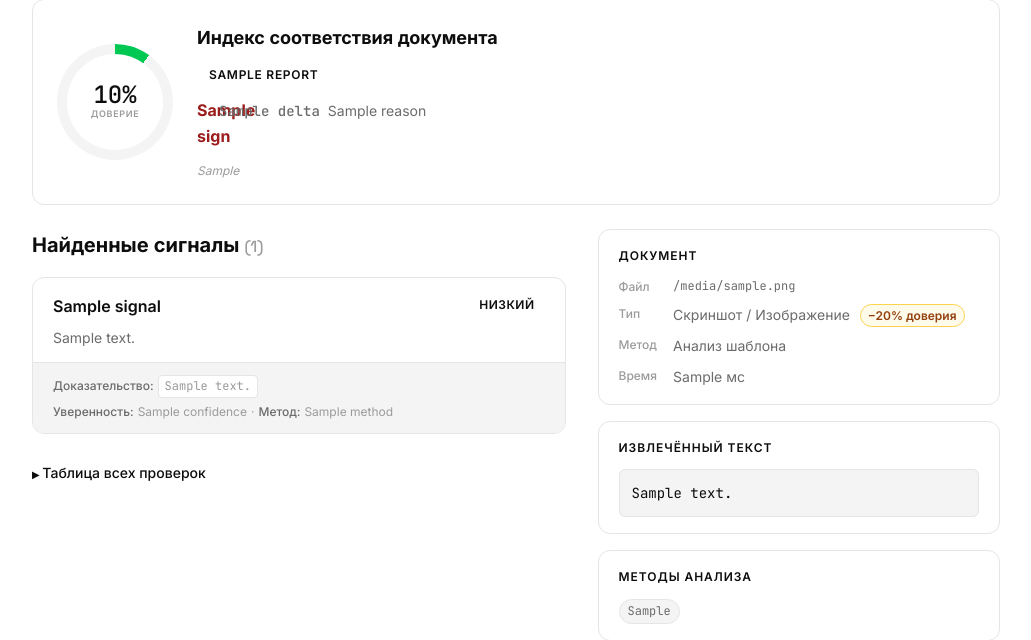
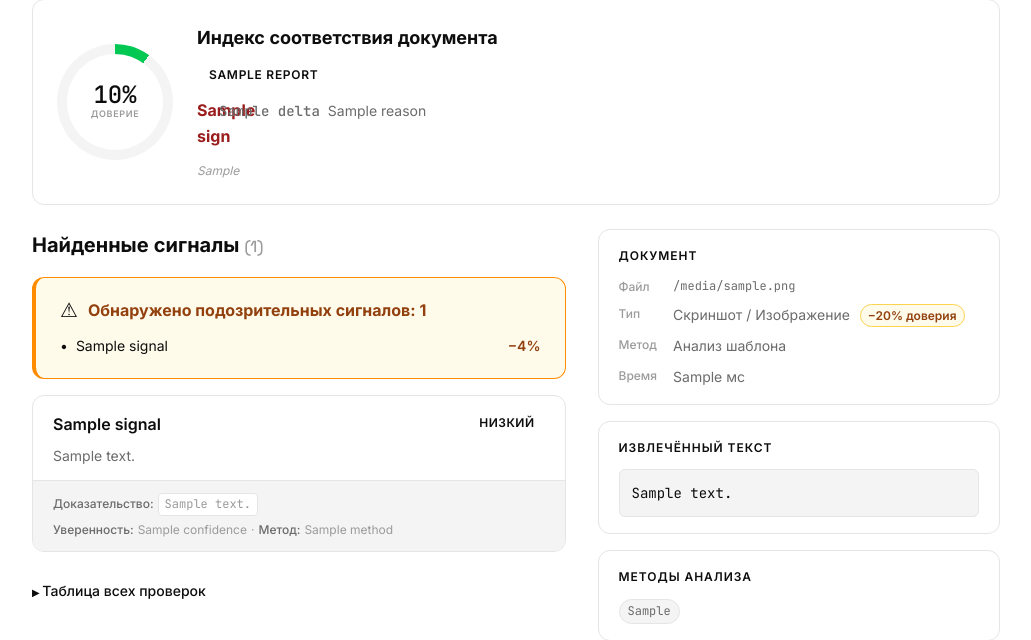
Before and after one commit to Renard-admin/anyk, a FastAPI app: template templates/result.html in a window 1280 px wide. Shown: the part 230-870 px from the top of the page, without its empty margins (124-1155 px from the left). Run offline with FastAPI, Linux system fonts and the light colour scheme; the template is opened without the code that fills it: most values are stand-ins (such as "Sample title", 1, 10 or a date in 2020).

Commit message:
fix: make signals box dynamic with red/green states, add PWA install banner and Web Share Target integration
- result.html: replace static no-signals card with dynamic summary block:
  green check-card when 0 signals, red/yellow warning card listing every
  signal with severity icon and percentage deduction when signals found;
  detailed signal cards still shown below for evidence/confidence/method
- manifest.json: update share_target action to /analyze-share, param name
  to 'file', accept list expanded (image/*, image/png, image/jpeg, image/webp,
  application/pdf); icon sizes set to 192x192 and 512x512 for install prompt
- main.py: add /analyze-share POST route (accepts 'file' param) backed by
  shared _handle_share_upload() helper; /share-target kept for backward compat
- tests/test_pwa.py: update action assertion to accept both share-target URLs

Co-Authored-By: Claude Sonnet 4.6 <noreply@anthropic.com>

```diff
--- a/main.py
+++ b/main.py
@@ -87,29 +87,16 @@ async def index(request: Request):
     return templates.TemplateResponse("index.html", {"request": request})
 
 
-@app.post("/share-target")
-async def share_target(
-    request: Request,
-    receipt: UploadFile = File(default=None),
-):
-    uploaded_file = receipt
-    if uploaded_file is None:
-        form = await request.form()
-        for _, val in form.items():
-            if hasattr(val, "filename") and val.filename:
-                uploaded_file = val
-                break
-
-    if uploaded_file is None:
-        return RedirectResponse(url="/?share_error=no_file", status_code=303)
-
+async def _handle_share_upload(request: Request, uploaded_file) -> "Response":
+    """Shared logic for /share-target and /analyze-share."""
+    from fastapi.responses import RedirectResponse as _RR
     tmp_path = None
     try:
         content = await uploaded_file.read()
         if len(content) > _MAX_FILE_BYTES:
-            return RedirectResponse(url="/?share_error=too_large", status_code=303)
+            return _RR(url="/?share_error=too_large", status_code=303)
         if len(content) < 4:
-            return RedirectResponse(url="/?share_error=empty", status_code=303)
+            return _RR(url="/?share_error=empty", status_code=303)
 
         detected_type = _sniff_mime(content[:16])
         filename = uploaded_file.filename or "shared_receipt"
@@ -121,7 +108,7 @@ async def share_target(
             elif ext in _ALLOWED_PDF_EXTS:
                 detected_type = "pdf"
             else:
-                return RedirectResponse(url="/?share_error=format", status_code=303)
+                return _RR(url="/?share_error=format", status_code=303)
 
         safe_ext = ext if ext else (".pdf" if detected_type == "pdf" else ".png")
         tmp_path = os.path.join(tempfile.gettempdir(), f"anyk_share_{uuid.uuid4().hex}{safe_ext}")
@@ -130,17 +117,53 @@ async def share_target(
 
         report = _run_analysis(tmp_path, detected_type, filename)
         _reports[report["report_id"]] = report
-        return RedirectResponse(url=f"/report/{report['report_id']}", status_code=303)
+        return _RR(url=f"/report/{report['report_id']}", status_code=303)
 
-    except Exception as e:
-        logger.exception("Share-target analysis failed")
-        return RedirectResponse(url=f"/?share_error={type(e).__name__}", status_code=303)
+    except Exception:
+        logger.exception("Share upload analysis failed")
+        return _RR(url="/?share_error=server_error", status_code=303)
     finally:
         if tmp_path and os.path.exists(tmp_path):
             try:
                 os.unlink(tmp_path)
             except OSError:
                 pass
+
+
+@app.post("/analyze-share")
+async def analyze_share(
+    request: Request,
+    file: UploadFile = File(default=None),
+):
+    """Web Share Target endpoint — receives files shared from Telegram/WhatsApp/Gallery."""
+    uploaded_file = file
+    if uploaded_file is None:
+        form = await request.form()
+        for _, val in form.items():
+            if hasattr(val, "filename") and val.filename:
+                uploaded_file = val
+                break
+    if uploaded_file is None:
+        return RedirectResponse(url="/?share_error=no_file", status_code=303)
+    return await _handle_share_upload(request, uploaded_file)
+
+
+@app.post("/share-target")
+async def share_target(
+    request: Request,
+    receipt: UploadFile = File(default=None),
+):
+    """Legacy share target endpoint kept for backwards compatibility."""
+    uploaded_file = receipt
+    if uploaded_file is None:
+        form = await request.form()
+        for _, val in form.items():
+            if hasattr(val, "filename") and val.filename:
+                uploaded_file = val
+                break
+    if uploaded_file is None:
+        return RedirectResponse(url="/?share_error=no_file", status_code=303)
+    return await _handle_share_upload(request, uploaded_file)
 
 
 @app.post("/analyze")
--- a/templates/result.html
+++ b/templates/result.html
@@ -143,8 +143,43 @@
           <span class="section-count">({{ report.signal_count }})</span>
         </h2>
 
-        {% if report.signals %}
-          {% for s in report.signals %}
+        <!-- Dynamic summary card: green when clean, red/yellow when issues found -->
+        {% if report.signal_count == 0 %}
+        <div class="no-signals" style="display:flex;align-items:center;gap:14px;text-align:left">
+          <span style="font-size:1.6rem;line-height:1;flex-shrink:0">✓</span>
+          <div>
+            <div>Очевидных несоответствий не обнаружено</div>
+            <div style="font-size:var(--text-sm);font-weight:400;opacity:.75;margin-top:3px">Геометрия, метаданные и структура соответствуют стандарту Kaspi</div>
+          </div>
+        </div>
+        {% else %}
+        {% if report.risk_level == 'high' %}
+          {% set s_bg    = 'var(--c-risk-bg, #fff0f0)' %}
+          {% set s_bdr   = 'var(--c-risk, #dc2626)'    %}
+          {% set s_clr   = 'var(--c-risk-text, #b91c1c)' %}
+        {% else %}
+          {% set s_bg    = 'var(--c-warn-bg)'    %}
+          {% set s_bdr   = 'var(--c-warn)'       %}
+          {% set s_clr   = 'var(--c-warn-text)'  %}
+        {% endif %}
+        <div style="background:{{ s_bg }};border:1px solid {{ s_bdr }};border-left:4px solid {{ s_bdr }};border-radius:var(--r-xl);padding:var(--sp-5) var(--sp-6);margin-bottom:var(--sp-4)">
+          <div style="display:flex;align-items:center;gap:10px;margin-bottom:var(--sp-3)">
+            <span style="font-size:1.25rem;line-height:1;flex-shrink:0">⚠</span>
+            <span style="font-weight:700;font-size:var(--text-base);color:{{ s_clr }}">Обнаружено подозрительных сигналов: {{ report.signal_count }}</span>
+          </div>
+          <ul style="margin:0;padding:0;list-style:none;display:flex;flex-direction:column;gap:5px">
+            {% for s in report.signals %}
+            <li style="display:flex;align-items:baseline;gap:8px;font-size:var(--text-sm)">
+              <span style="flex-shrink:0">{% if s.severity == 'high' %}⛔{% elif s.severity == 'medium' %}⚠{% else %}•{% endif %}</span>
+              <span style="flex:1;min-width:0;color:var(--c-text-1)">{{ s.title_ru }}</span>
+              <span style="font-weight:600;color:{{ s_clr }};white-space:nowrap;flex-shrink:0">−{% if s.severity == 'high' %}25{% elif s.severity == 'medium' %}12{% else %}4{% endif %}%</span>
+            </li>
+            {% endfor %}
+          </ul>
+        </div>
+
+        <!-- Detailed signal cards -->
+        {% for s in report.signals %}
           <div class="signal-card {{ s.severity }}">
             <div class="signal-header">
               <span class="signal-title">{{ s.title_ru }}</span>
@@ -169,11 +204,7 @@
               </div>
             </div>
           </div>
-          {% endfor %}
-        {% else %}
-          <div class="no-signals">
-            ✓ Очевидных несоответствий не обнаружено
-          </div>
+        {% endfor %}
         {% endif %}
 
         {% if report.signals %}
```
Also changed, not shown: tests/test_pwa.py (+1 -1 lines), static/manifest.json.
